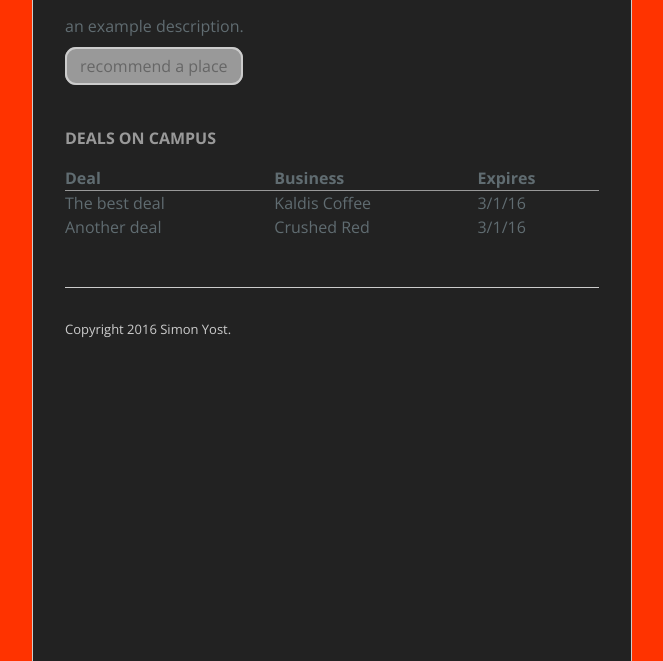
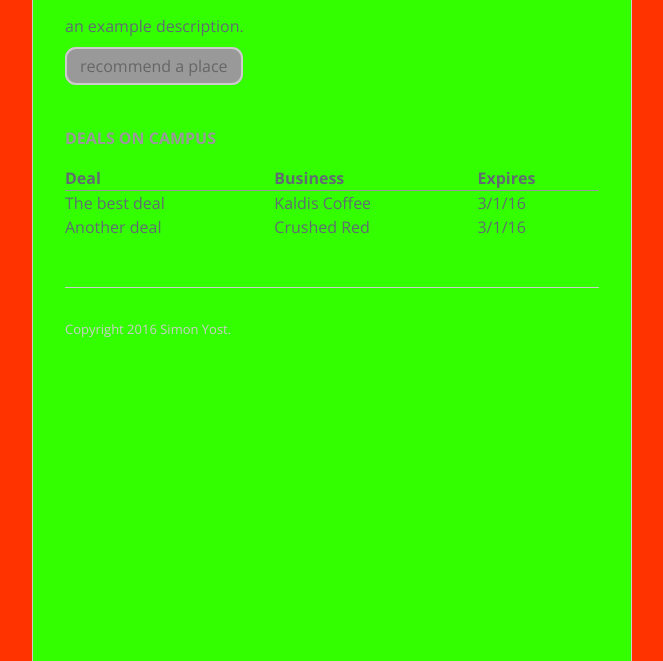
Before and after one commit to phillipskisshanee/css-intro-lab, a plain HTML site: page index.html in a window 1280 px wide. Shown: the part 139-800 px from the top of the page, without its empty margins (308-971 px from the left). Drawn offline with nearby package versions, Linux system fonts and the light colour scheme.

Commit message:
Update stylesheet.css

```diff
--- a/stylesheets/stylesheet.css
+++ b/stylesheets/stylesheet.css
@@ -20,7 +20,7 @@ body {
   margin: 0 auto;
   padding: 1rem 2rem;
   text-align: left;
-  background-color: #222;
+  background-color: #3F0;
 }
 
 section {
```
